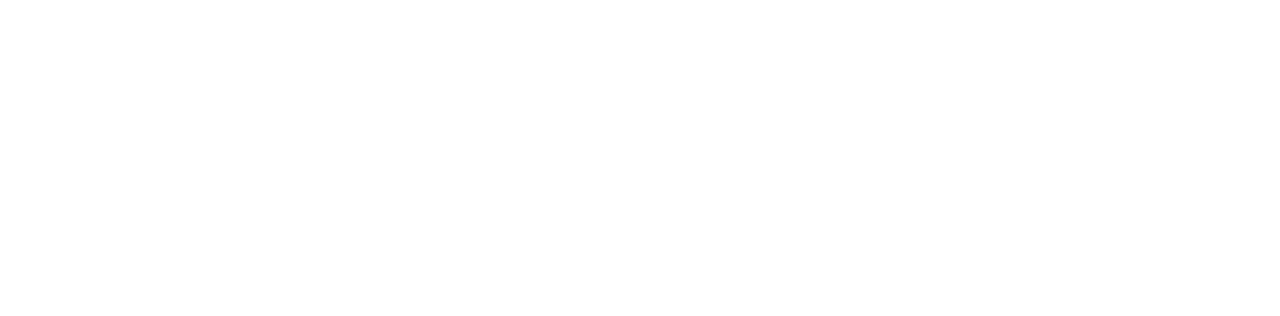
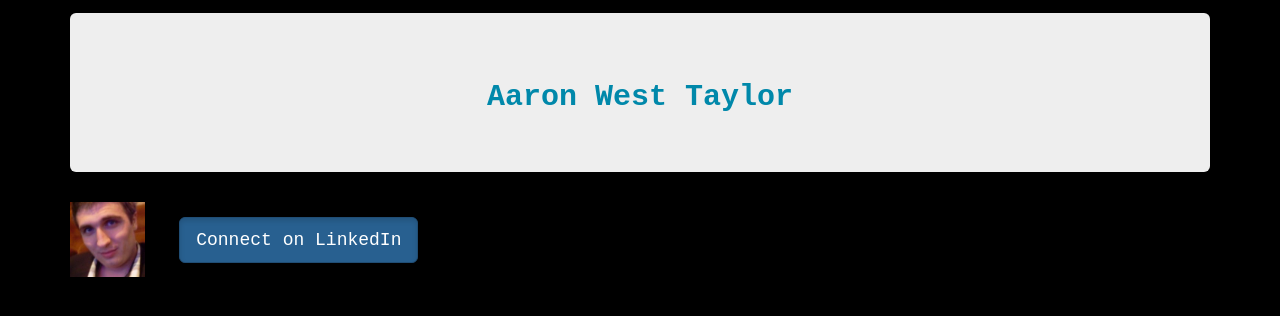
Before and after one commit to aaronaat/portfolio, a plain HTML site: page index.html in a window 1280 px wide. Drawn offline with Linux system fonts and the light colour scheme.

Commit message:
add header, pic, link, and some style

```diff
--- a/css/styles.css
+++ b/css/styles.css
@@ -0,0 +1,31 @@
+body {
+
+  margin-top:13px;
+  font-family:monospace;
+  font-size:19px;
+  color: #ccc;
+  background-color: #000;
+
+}
+
+
+
+h2 {
+  color:#08a;
+  font-weight:bold;
+  text-align:center;
+
+}
+
+
+.btn-default {
+  background-color: #ccc;
+  font-size:19px;
+  float:left;
+}
+
+
+img.me {
+  width:75px;
+  height:75px;
+}
--- a/index.html
+++ b/index.html
@@ -8,8 +8,29 @@
 <body>
   <div class="container">
 
+    <div class="jumbotron">
+      <h2>Aaron West Taylor</h2>
+    </div>
 
 
+    <div class="row">
+
+      <div class="col-xs-6">
+        <img src="img/me.jpeg" alt="Aaron" class="me"> &nbsp;
+
+
+        <a href="https://www.linkedin.com/in/aaron-taylor-1a62333a/"  class="btn btn-primary btn-lg active" role="button">
+          Connect on LinkedIn
+        </a>
+      </div>
+      <div class="col-xs-6">
+
+
+
+        </a>
+      </div>
+
+    </div>
 
 
 
```
Also changed, not shown: img/me.jpeg (added).
